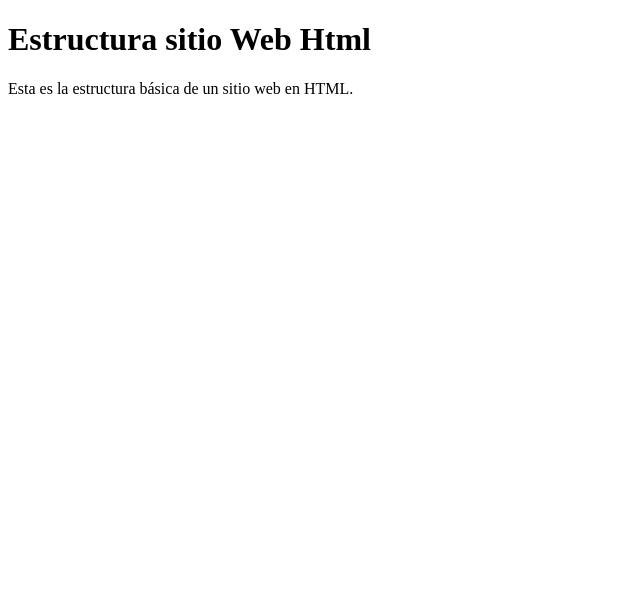
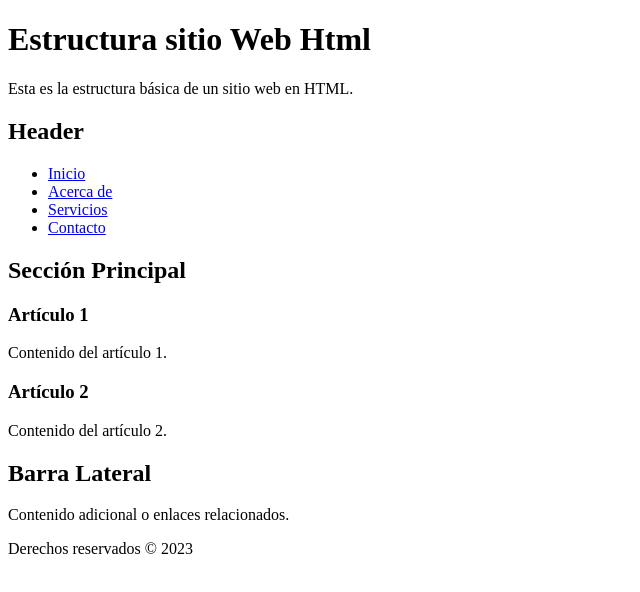
Before and after one commit to CarlosMarquez10/Java_Spring_Boot, a plain HTML site: page Tecnologias/Html/views/EstructuraWeb.html in a window 1280 px wide. Shown: the whole page, without its empty margins (0-640 px from the left). Drawn offline with Linux system fonts and the light colour scheme.

Commit message:
se agrega el complemento de la pag sitio web estructura que la conforma

```diff
--- a/Tecnologias/Html/views/EstructuraWeb.html
+++ b/Tecnologias/Html/views/EstructuraWeb.html
@@ -8,5 +8,37 @@
 <body>
     <h1>Estructura sitio Web Html</h1>
     <p>Esta es la estructura básica de un sitio web en HTML.</p>
+     <!-- agrgar la estructura basica de un sitio web con las etiquetas header, nav, main, section, article, aside y footer -->
+    <header>
+        <h2>Header</h2>
+        <nav>
+            <ul>
+                <li><a href="#">Inicio</a></li>
+                <li><a href="#">Acerca de</a></li>
+                <li><a href="#">Servicios</a></li>
+                <li><a href="#">Contacto</a></li>
+            </ul>
+        </nav>
+    </header>
+    <main>
+        <section>
+            <h2>Sección Principal</h2>
+            <article>
+                <h3>Artículo 1</h3>
+                <p>Contenido del artículo 1.</p>
+            </article>
+            <article>
+                <h3>Artículo 2</h3>
+                <p>Contenido del artículo 2.</p>
+            </article>
+        </section>
+        <aside>
+            <h2>Barra Lateral</h2>
+            <p>Contenido adicional o enlaces relacionados.</p>
+        </aside>
+    </main>
+    <footer>
+        <p>Derechos reservados &copy; 2023</p>
+    </footer>
 </body>
 </html>
```
